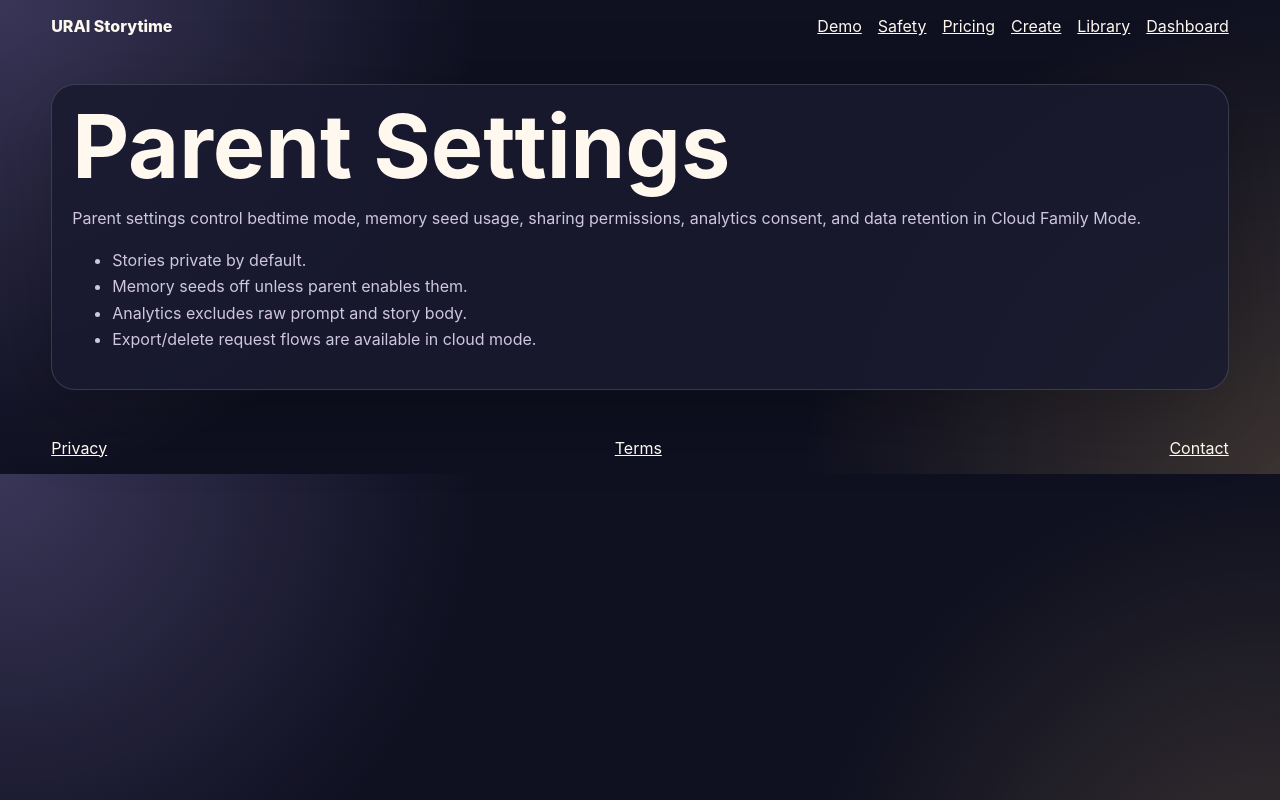
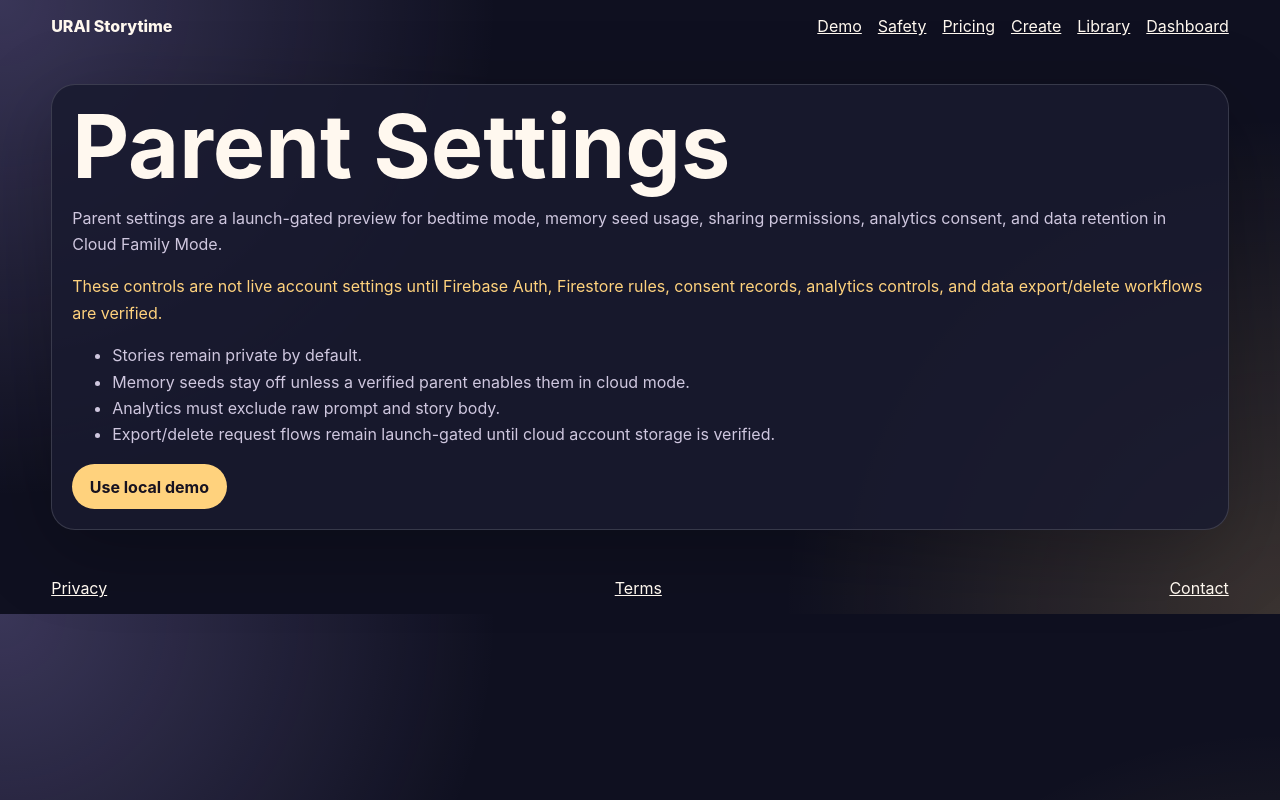
Before and after one commit to LifeLoggerAI/urai-storytime, a Next.js app: page /settings in a window 1280 px wide. Built offline with nearby package versions, Linux system fonts and the light colour scheme; no server answers.

Commit message:
Clarify settings launch gate

```diff
--- a/src/app/settings/page.tsx
+++ b/src/app/settings/page.tsx
@@ -2,13 +2,21 @@ export default function SettingsPage() {
   return (
     <section className="card">
       <h1>Parent Settings</h1>
-      <p>Parent settings control bedtime mode, memory seed usage, sharing permissions, analytics consent, and data retention in Cloud Family Mode.</p>
+      <p>
+        Parent settings are a launch-gated preview for bedtime mode, memory seed usage,
+        sharing permissions, analytics consent, and data retention in Cloud Family Mode.
+      </p>
+      <p className="notice">
+        These controls are not live account settings until Firebase Auth, Firestore rules,
+        consent records, analytics controls, and data export/delete workflows are verified.
+      </p>
       <ul>
-        <li>Stories private by default.</li>
-        <li>Memory seeds off unless parent enables them.</li>
-        <li>Analytics excludes raw prompt and story body.</li>
-        <li>Export/delete request flows are available in cloud mode.</li>
+        <li>Stories remain private by default.</li>
+        <li>Memory seeds stay off unless a verified parent enables them in cloud mode.</li>
+        <li>Analytics must exclude raw prompt and story body.</li>
+        <li>Export/delete request flows remain launch-gated until cloud account storage is verified.</li>
       </ul>
+      <a className="btn" href="/create">Use local demo</a>
     </section>
   );
 }
```
